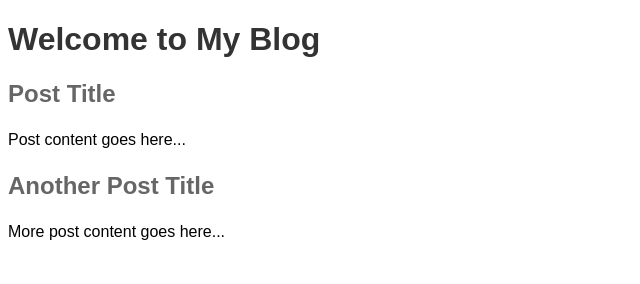
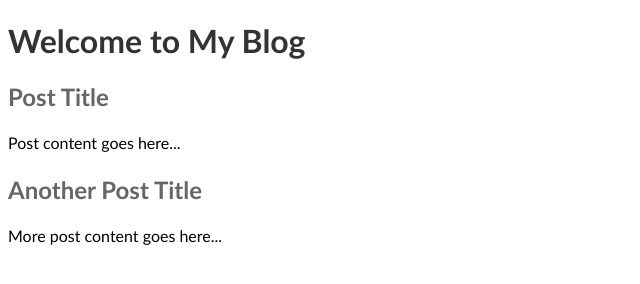
Before and after one commit to jhepp1/stories-of-a-person-living-with-spastic-cerebral-palsy, a plain HTML site: page index.html in a window 1280 px wide. Shown: the whole page, without its empty margins (0-640 px from the left). Drawn offline with Linux system fonts and the light colour scheme.

Commit message:
Update styles.css

```diff
--- a/styles.css
+++ b/styles.css
@@ -1,6 +1,6 @@
 body {
-    font-family: Arial, sans-serif;
-  }
+  font-family: "Gill Sans", sans-serif;
+}
 
   h1 {
     color: #333;
```
